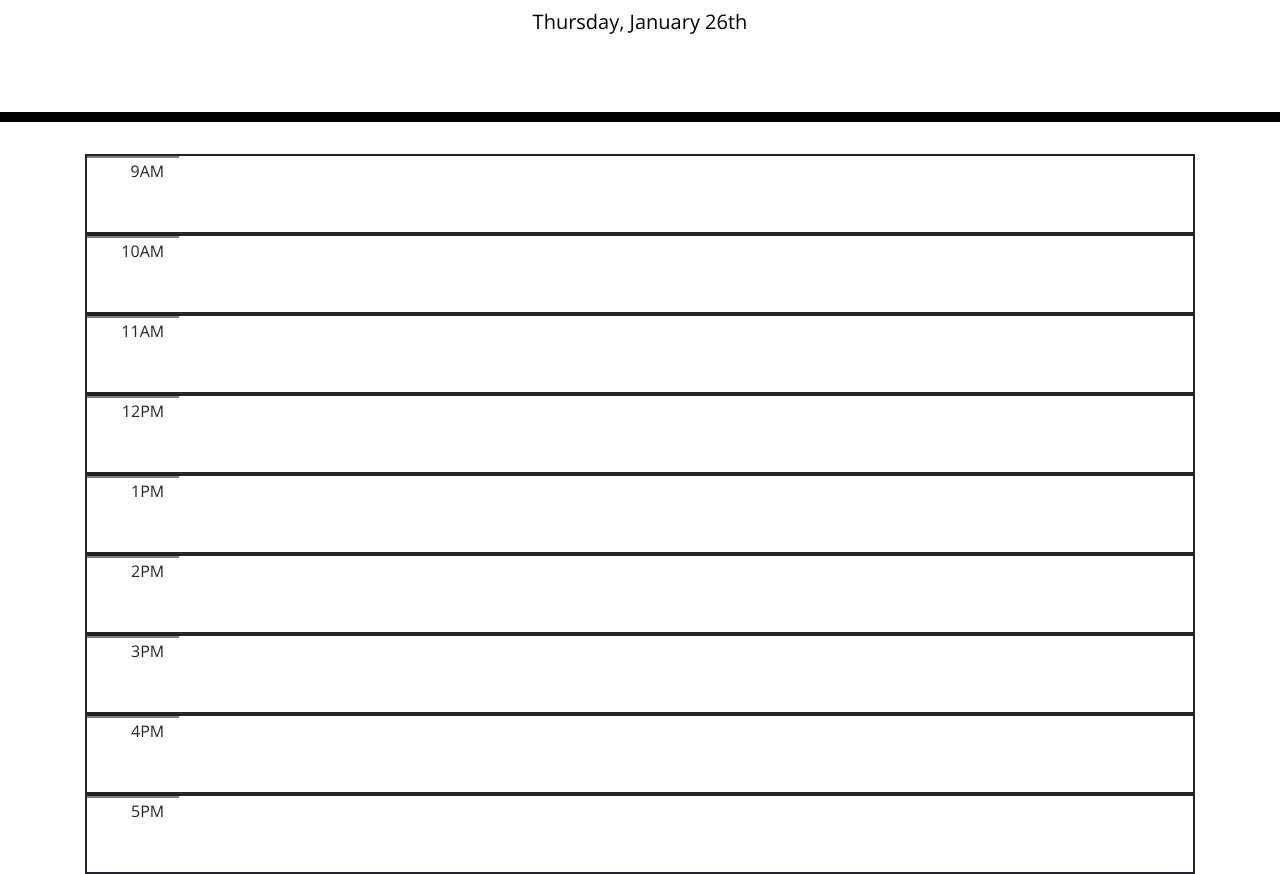
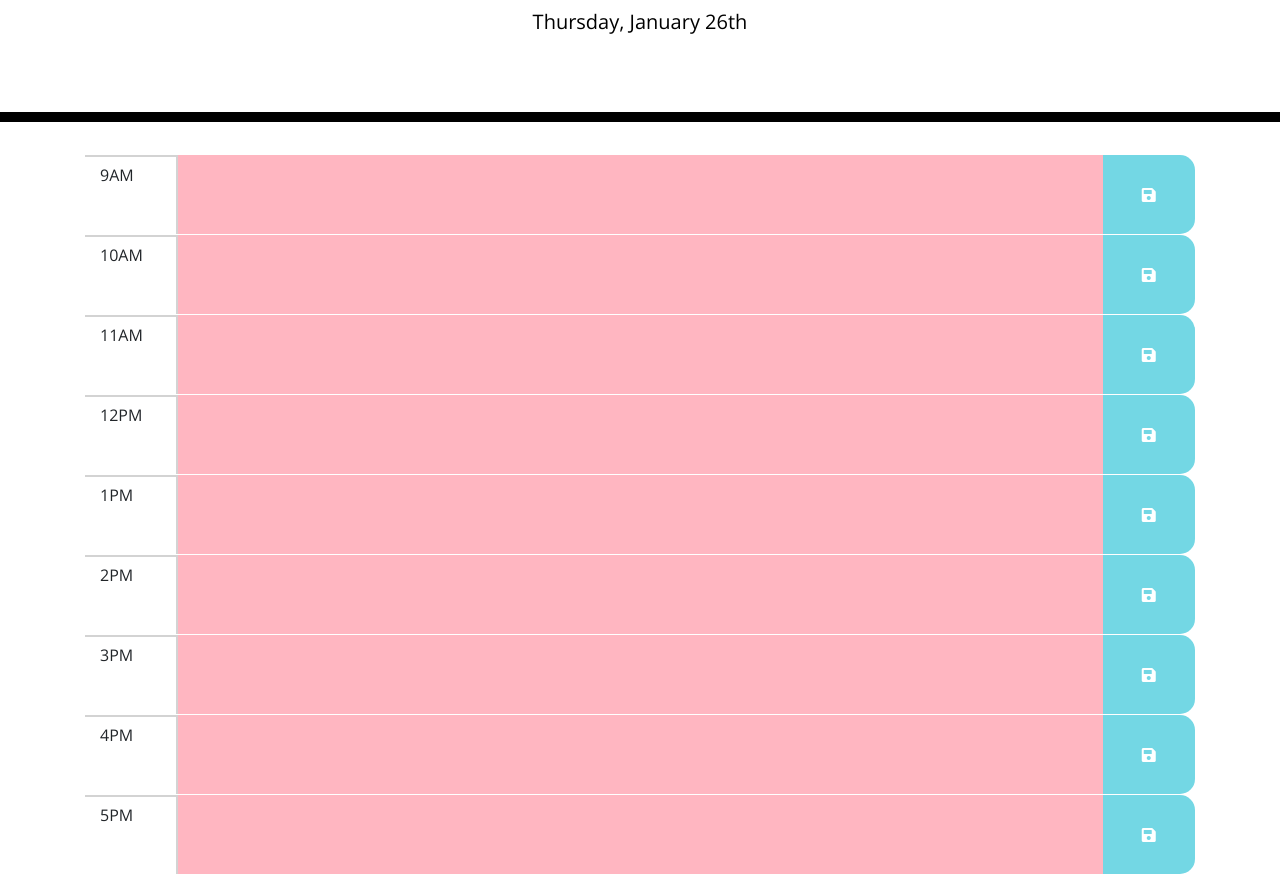
Before and after one commit to codri5/work-day-scheduler, a plain HTML site: page index.html in a window 1280 px wide. Shown: the part 182-1056 px from the top of the page. Drawn offline with nearby package versions, Linux system fonts and the light colour scheme.

Commit message:
add color code function and submit buttons

```diff
--- a/assets/css/style.css
+++ b/assets/css/style.css
@@ -57,26 +57,42 @@ textarea {
   color: white;
 }
 
-.saveBtn {
-  border-left: 1px solid black;
-  border-top-right-radius: 15px;
-  border-bottom-right-radius: 15px;
-  background-color: #06aed5;
-  color: white;
-}
-
-.saveBtn i:hover {
-  font-size: 20px;
-  transition: all 0.3s ease-in-out;
-}
-
 .row {
-  border: 2px solid;
   display: flex;
 }
 
 .time {
+  display: flex;
   text-align: right;
-  padding-top: 5px;
-  border-top: 2px solid grey;
+  padding-top: 10px;
+  border-top: 2px solid lightgrey;
+  border-right: 2px solid lightgrey;
 }
+
+.submit {
+  display: flex;
+  padding: 0px;
+}
+
+button {
+  background-color:rgb(115, 215, 228);
+  border-radius: 0 15px 15px 0;
+  border: none;
+}
+
+button:focus {
+    outline: none;
+}
+
+button:hover {
+  background-color: rgb(191, 226, 230);
+}
+
+i {
+  color: white;
+}
+
+i:hover {
+  color: rgb(24, 40, 92);
+  transition: all 0.3s ease-in-out;
+}
--- a/assets/js/script.js
+++ b/assets/js/script.js
@@ -9,3 +9,26 @@ let month = moment().format('MMMM')
 let day = moment().format('Do')
 
 date.html(`${weekday}, ${month} ${day}`);
+
+// color code blocks based on current time
+let colorCode = $('.color-code');
+let currentTime = parseInt(moment().format('H'));
+
+colorCode.each(function() {
+    let hour = parseInt($(this).prop('id'));
+    if (hour > currentTime && hour < currentTime + 6 ) { $(this).css('background-color','lightgrey'); }
+    else if (hour < currentTime && hour > currentTime - 6) { $(this).css('background-color','green'); }
+    else if (hour === currentTime) { $(this).css('background-color', 'red'); }
+    else { $(this).css('background-color','lightpink'); }
+});
+
+// create submit buttons
+$(document).ready(function() {
+    $('.submit').append(
+        $(document.createElement('button')).prop({
+            type: 'button',
+            class: 'btn-block'
+        })
+    );
+    $('button').append('<i class="fas fa-save style"></i>');
+});
--- a/index.html
+++ b/index.html
@@ -33,57 +33,57 @@
       <div class="container">
 
         <div class="row">
-          <div class="col-1 time">9AM</div>
+          <div class="col-1 time" id="9">9AM</div>
           <div class="col color-code task"></div>
-          <div class="col-1"></div>
+          <div class="col-1 submit"></div>
         </div>
 
         <div class="row">
-          <div class="col-1 time">10AM</div>
+          <div class="col-1 time" id="10">10AM</div>
           <div class="col color-code task"></div>
-          <div class="col-1"></div>
+          <div class="col-1 submit"></div>
         </div>
 
         <div class="row">
-          <div class="col-1 time">11AM</div>
+          <div class="col-1 time" id="11">11AM</div>
           <div class="col color-code task"></div>
-          <div class="col-1"></div>
+          <div class="col-1 submit"></div>
         </div>
 
         <div class="row">
-          <div class="col-1 time">12PM</div>
+          <div class="col-1 time" id="12">12PM</div>
           <div class="col color-code task"></div>
-          <div class="col-1"></div>
+          <div class="col-1 submit"></div>
         </div>
 
         <div class="row">
-          <div class="col-1 time">1PM</div>
+          <div class="col-1 time" id="1">1PM</div>
           <div class="col color-code task"></div>
-          <div class="col-1"></div>
+          <div class="col-1 submit"></div>
         </div>
 
         <div class="row">
-          <div class="col-1 time">2PM</div>
+          <div class="col-1 time" id="2">2PM</div>
           <div class="col color-code task"></div>
-          <div class="col-1"></div>
+          <div class="col-1 submit"></div>
         </div>
 
         <div class="row">
-          <div class="col-1 time">3PM</div>
+          <div class="col-1 time" id="3">3PM</div>
           <div class="col color-code task"></div>
-          <div class="col-1"></div>
+          <div class="col-1 submit"></div>
         </div>
 
         <div class="row">
-          <div class="col-1 time">4PM</div>
+          <div class="col-1 time" id="4">4PM</div>
           <div class="col color-code task"></div>
-          <div class="col-1"></div>
+          <div class="col-1 submit"></div>
         </div>
 
         <div class="row">
-          <div class="col-1 time">5PM</div>
+          <div class="col-1 time" id="5">5PM</div>
           <div class="col color-code task"></div>
-          <div class="col-1"></div>
+          <div class="col-1 submit"></div>
         </div>
 
         </div>
```
